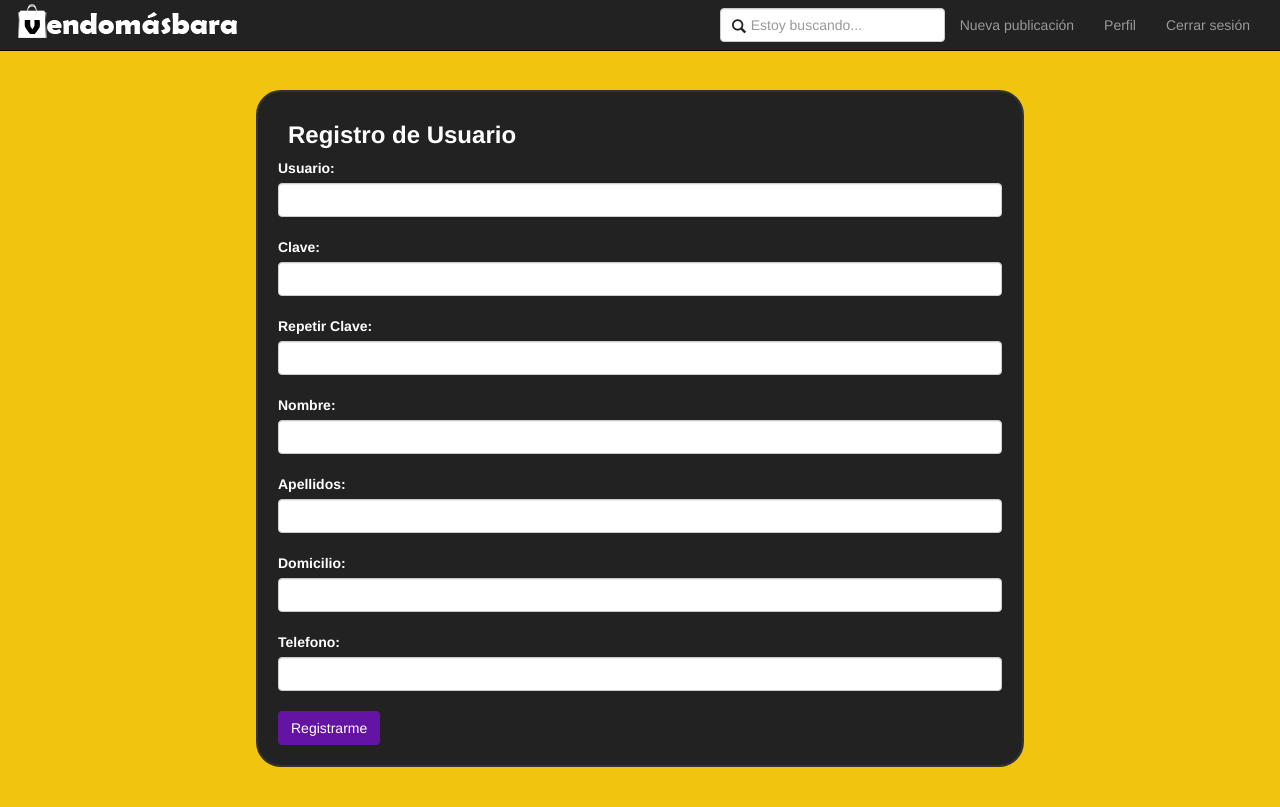
After one commit to DarthCharles/vendomasbara, a PHP site: page /registro.php in a window 1280 px wide. The commit adds this page. Run offline with PHP 8.4, Linux system fonts and the light colour scheme; some libraries are stand-ins or nearby versions.

Commit message:
le di estilo al registro

```diff
--- a/Registro_php.php
+++ b/Registro_php.php
@@ -1,5 +1,5 @@
 <?php
-	if ($_POST['usuario']&&$_POST['password']&&$_POST['nombre']&&$_POST['apellidos']&&$_POST['domicilio']&&$_POST['telefono']) {
+if (isset($_POST['enviar'])) {
 	$usuario = $_POST['usuario'];
 	$password = $_POST['password'];
 	$nombre = $_POST['nombre'];
@@ -14,5 +14,9 @@
 	$sql = "INSERT INTO Usuario (usuario, password, nombre, apellidos, domicilio, telefono) VALUES ('$usuario','$password','$nombre','$apellidos','$domicilio','$telefono')";
 
 	$db->query($sql);
+
+
+} else {
+
 }
 ?>
--- a/db_config.php
+++ b/db_config.php
@@ -1,6 +1,6 @@
 <?php
 	define("DB_USER", "root");
-	define("DB_PASSWORD", "");
+	define("DB_PASSWORD", "carlosh12");
 	define("DB_DATABASE", "vendomasbarato");
 	define("DB_SERVER", "localhost");
  ?>
--- /dev/null
+++ b/registro.php
@@ -0,0 +1,84 @@
+<!DOCTYPE html>
+<html lang="es">
+<head>
+	<meta charset="utf-8">
+	<title></title>
+
+	<!-- Bootstrap core CSS -->
+	<link href="css/bootstrap.min.css" rel="stylesheet">
+
+	<!-- Custom styles for this template -->
+	<link href="css/style.css" rel="stylesheet">
+
+</head>
+
+<body>
+
+	<div class="navbar navbar-inverse navbar-fixed-top" role="navigation">
+		<div class="container-fluid">
+			<div class="navbar-header">
+				<button type="button" class="navbar-toggle" data-toggle="collapse" data-target=".navbar-collapse">
+					<span class="sr-only">Toggle navigation</span>
+					<span class="icon-bar"></span>
+					<span class="icon-bar"></span>
+					<span class="icon-bar"></span>
+				</button>
+				<a href="index.html"><img src="img/logo.png" alt=""></a>
+			</div>
+			<div class="navbar-collapse collapse">
+				<ul class="nav navbar-nav navbar-right">
+					<li><a href="nueva.html">Nueva publicación</a></li>
+					<li><a href="perfil.html">Perfil</a></li>
+					<li><a href="#">Cerrar sesión</a></li>
+				</ul>
+				<form class="navbar-form navbar-right">
+					<div class="left-inner-addon ">
+						<i class="glyphicon glyphicon-search" id="glif"></i>
+						<input type="text" class="form-control" placeholder="Estoy buscando..."/>
+					</div>
+				</form>
+			</div>
+		</div>
+	</div>
+
+	<div class="container-fluid">
+		<div class="row">
+			<div class="container">
+			<h3>Registro de Usuario</h3>
+				<form method="POST" action="Registro_php.php">
+					<label>Usuario:</label>
+					<input type="text" name="usuario"  class="form-control" ></br>
+
+					<label>Clave:</label>
+					<input type="password" name="password"  class="form-control" ></br>
+
+					<label>Repetir Clave:</label>
+					<input type="password" name="reppassword"  class="form-control" ></br>
+
+					<label>Nombre:</label>
+					<input type="text" name="nombre"  class="form-control" > </br>
+
+					<label>Apellidos:</label>
+					<input type="text" name="apellidos"  class="form-control" ></br>
+
+					<label>Domicilio:</label>
+					<input type="text" name="domicilio"  class="form-control" ></br>
+
+					<label>Telefono:</label>
+					<input type="text" name="telefono"  class="form-control" ></br>
+
+
+					<input type="submit" name="enviar" value="Registrarme"  class="btn btn-custom">
+				</form>
+
+			</div>
+		</div>
+	</div>
+    <!-- Bootstrap core JavaScript
+    ================================================== -->
+    <!-- Placed at the end of the document so the pages load faster -->
+    <script src="https://ajax.googleapis.com/ajax/libs/jquery/1.11.0/jquery.min.js"></script>
+    <script src="js/bootstrap.min.js"></script>
+    <script src="js/docs.min.js"></script>
+</body>
+</html>
```
Also changed, not shown: Registro_form.php (deleted, +0 -25 lines), script/BD_VendoMasBara.sql (renamed from BD_VendoMasBara.sql). Lines whose indentation alone changed are shown as unchanged.
